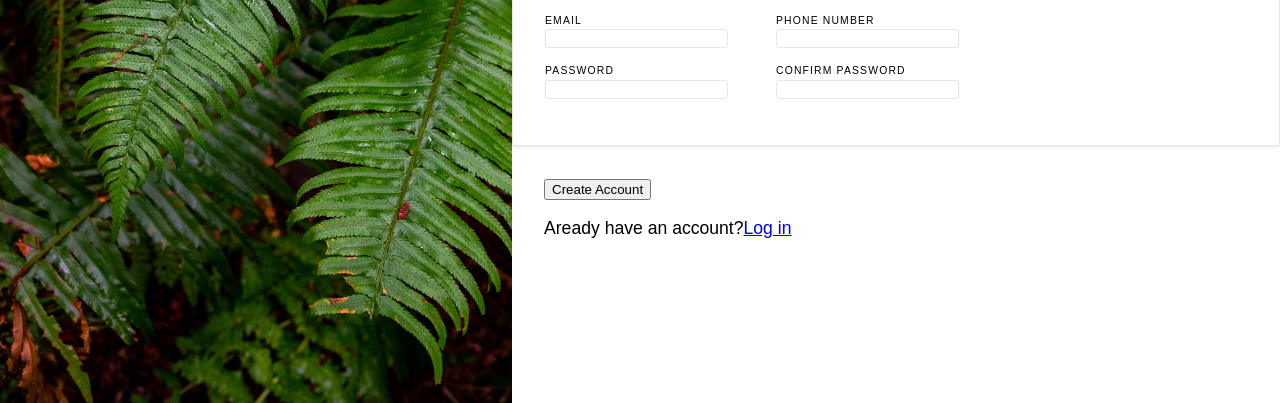
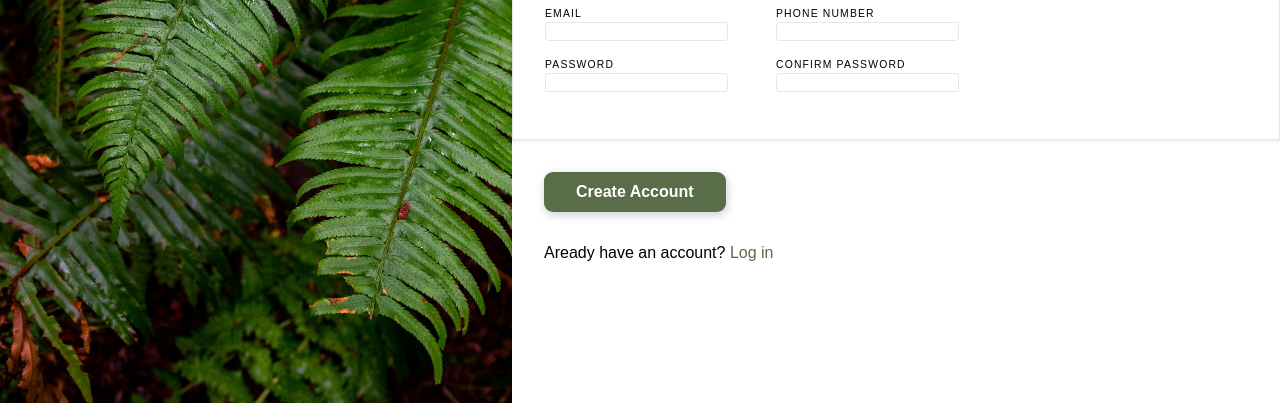
Before and after one commit to bomszx/sign-up-form, a plain HTML site: page index.html in a window 1280 px wide. Shown: the part 397-800 px from the top of the page. Drawn offline with Linux system fonts and the light colour scheme.

Commit message:
styled buttons, adding script for password match tomorrow

```diff
--- a/style.css
+++ b/style.css
@@ -56,6 +56,30 @@ h1 {
     color: white;
     font-size: 4rem;
     font-weight: 900;
+}
+
+a {
+    text-decoration: none;
+    color: #596D48;
+    font-weight: 600;
+}
+
+button {
+    border-radius: 9px;
+    padding: .7em 2em;
+    color: white;
+    font-size: 1rem;
+    font-weight: 600;
+    background-color: #596D48;
+    outline: none;
+    border: none;
+    box-shadow: 1px 3px 10px rgba(0,0,0,0.2);
+}
+
+.submit-section a, p {
+    margin-top: 2rem;
+    font-size: 1rem;
+    font-weight: 500;
 }
 
 .first-column div, .second-column div {
```
Also changed, not shown: index.html (+1 -1 lines).
